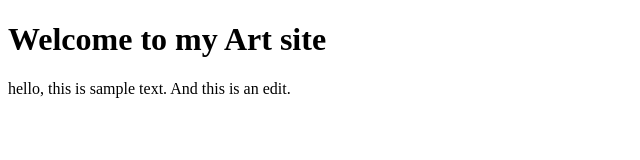
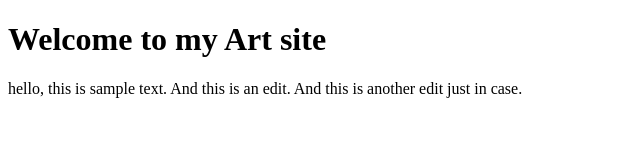
Before and after one commit to Eric-Choi1510/Eric-Choi1510-BOIS, a plain HTML site: page index.html in a window 1280 px wide. Shown: the whole page, without its empty margins (0-640 px from the left). Drawn offline with Linux system fonts and the light colour scheme.

Commit message:
update lol

```diff
--- a/index.html
+++ b/index.html
@@ -5,6 +5,7 @@
 
 
 	<p1>hello, this is sample text.
-	And this is an edit.</p1>
+	And this is an edit.
+	And this is another edit just in case.</p1>
 </body>
 </html>
```
